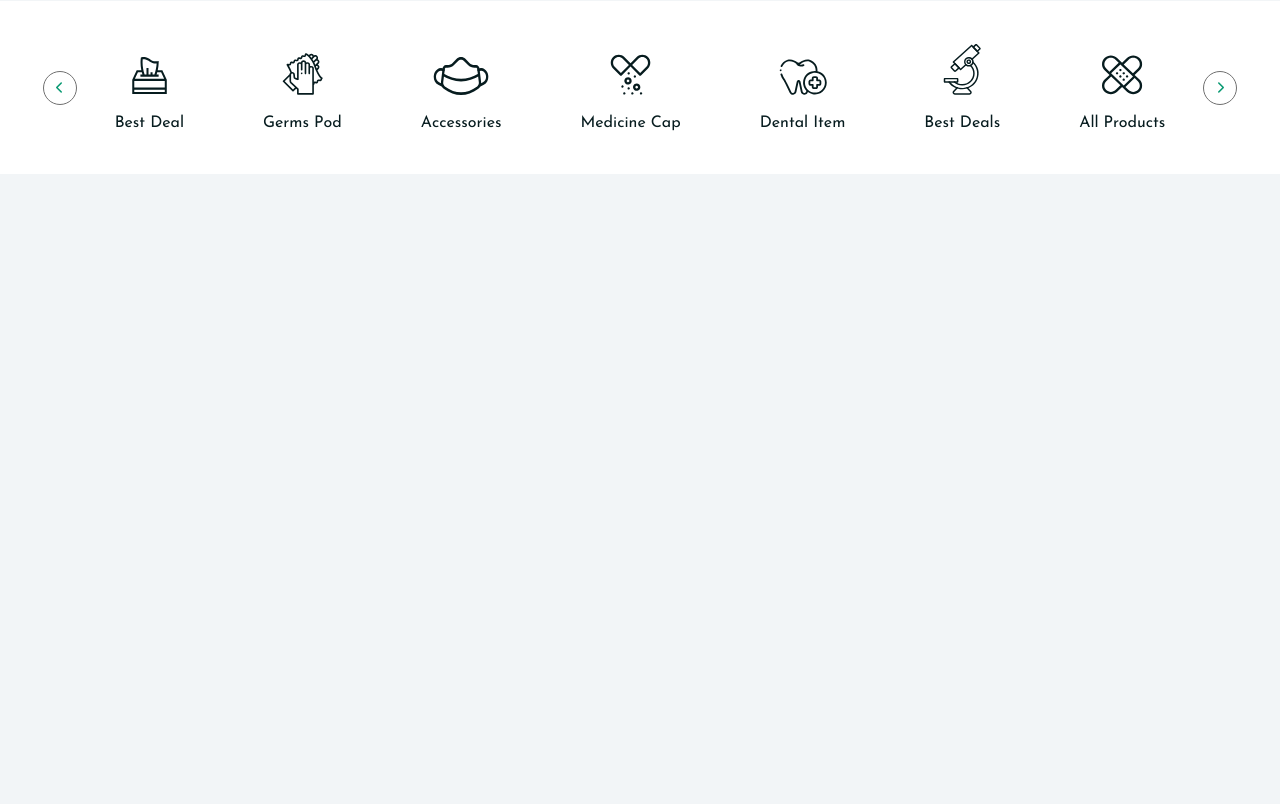
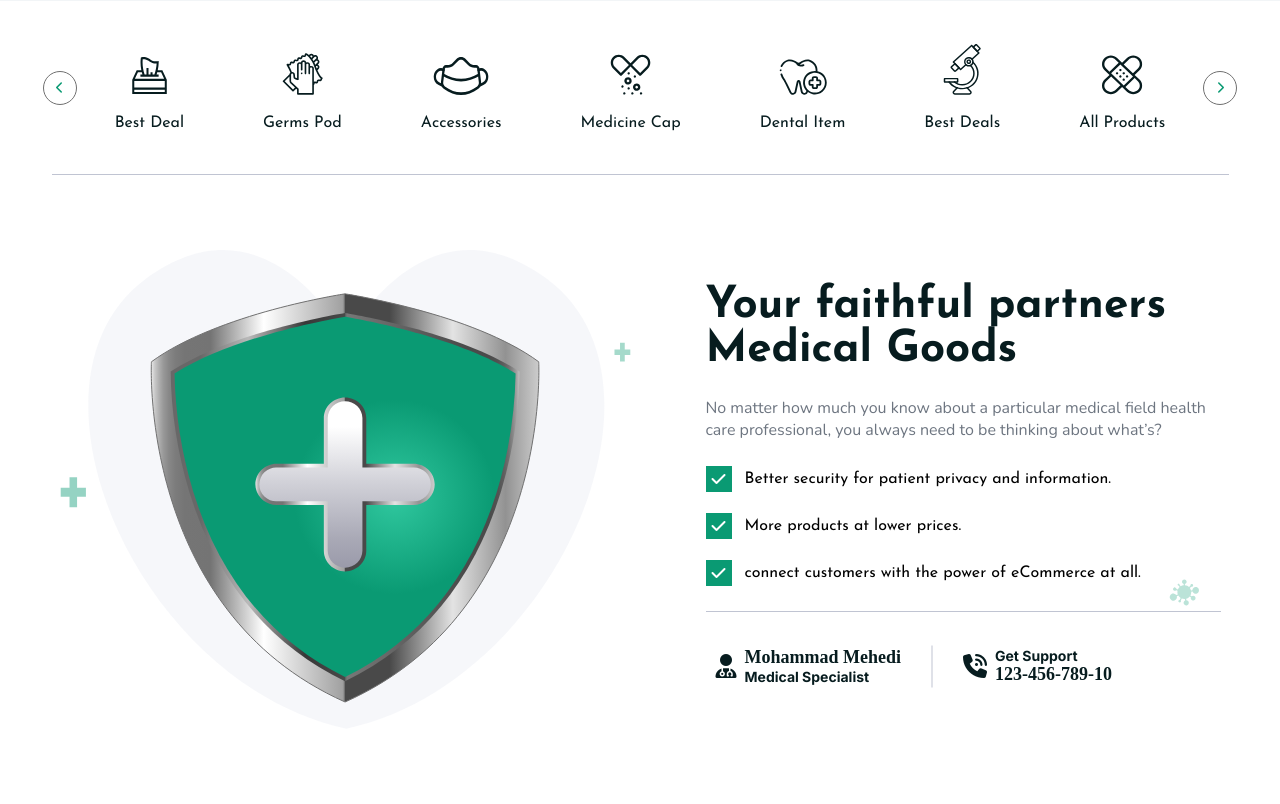
Before and after one commit to malinjr07/medlife-ecom, a PHP site: page / in a window 1280 px wide; the page is wider, and only the part inside the window is pictured. Shown: the part 1035-1839 px from the top of that part. Before the commit the page ends 1209 px from the top of that part, so only its background shows below. Run offline with PHP 8.4, Linux system fonts and the light colour scheme.

Commit message:
Why Us Complete

```diff
--- a/index.html
+++ b/index.html
@@ -109,7 +109,7 @@
           class="categoryItem flex flex-column justify-center align-center"
         >
           <img
-            src="./assets/img/icons/germs-pod-category.svg"
+            src="./assets/icons/germs-pod-category.svg"
             class="categoryIcon"
             alt=""
           />
@@ -120,7 +120,7 @@
           class="categoryItem flex flex-column justify-center align-center"
         >
           <img
-            src="./assets/img/icons/accessories-category.svg"
+            src="./assets/icons/accessories-category.svg"
             class="categoryIcon"
             alt=""
           />
@@ -131,7 +131,7 @@
           class="categoryItem flex flex-column justify-center align-center"
         >
           <img
-            src="./assets/img/icons/medicine-cap-category.svg"
+            src="./assets/icons/medicine-cap-category.svg"
             class="categoryIcon"
             alt=""
           />
@@ -142,7 +142,7 @@
           class="categoryItem flex flex-column justify-center align-center"
         >
           <img
-            src="./assets/img/icons/dental-item-category.svg"
+            src="./assets/icons/dental-item-category.svg"
             class="categoryIcon"
             alt=""
           />
@@ -153,7 +153,7 @@
           class="categoryItem flex flex-column justify-center align-center"
         >
           <img
-            src="./assets/img/icons/best-deal-02-category.svg"
+            src="./assets/icons/best-deal-02-category.svg"
             class="categoryIcon"
             alt=""
           />
@@ -164,7 +164,7 @@
           class="categoryItem flex flex-column justify-center align-center"
         >
           <img
-            src="./assets/img/icons/all-products-category.svg"
+            src="./assets/icons/all-products-category.svg"
             class="categoryIcon"
             alt=""
           />
@@ -175,5 +175,65 @@
         <i class="fa-solid fa-chevron-right"></i>
       </button>
     </section>
+    <div class="line lineBreak"></div>
+    <section class="whyUs flex flex-row justify-center align-center">
+      <img src="./assets/img/why-us.svg" alt="" class="" />
+      <div class="whyUsContent flex flex-column justify-start align-start">
+        <h2 class="heading">Your faithful partners Medical Goods</h2>
+        <p class="content">
+          No matter how much you know about a particular medical field health
+          care professional, you always need to be thinking about what’s?
+        </p>
+        <div class="checklist flex flex-column justify-start align-start">
+          <img src="./assets/icons/covid-icon.svg" alt="" class="covidIcon" />
+          <div class="checkListItem flex flex-row justify-start align-center">
+            <div
+              class="checkListIcon flex flex-row justify-center align-center"
+            >
+              <i class="fa-solid fa-check"></i>
+            </div>
+            <p class="checkListContent">
+              Better security for patient privacy and information.
+            </p>
+          </div>
+          <div class="checkListItem flex flex-row justify-start align-center">
+            <div
+              class="checkListIcon flex flex-row justify-center align-center"
+            >
+              <i class="fa-solid fa-check"></i>
+            </div>
+            <p class="checkListContent">More products at lower prices.</p>
+          </div>
+          <div class="checkListItem flex flex-row justify-start align-center">
+            <div
+              class="checkListIcon flex flex-row justify-center align-center"
+            >
+              <i class="fa-solid fa-check"></i>
+            </div>
+            <p class="checkListContent">
+              connect customers with the power of eCommerce at all.
+            </p>
+          </div>
+        </div>
+        <span class="line whyUsLine"></span>
+        <div class="flex flex-row justify-start align-center contactInfo">
+          <div class="contactItem flex flex-row justify-start align-center">
+            <i class="fa-solid fa-user-doctor"></i>
+            <div class="flex flex-column justify-start align-start">
+              <p class="contactContent">Mohammad Mehedi</p>
+              <p class="contactHeading">Medical Specialist</p>
+            </div>
+          </div>
+          <span class="line vertical contactLine"></span>
+          <div class="contactItem flex flex-row justify-start align-center">
+            <i class="fa-solid fa-phone-volume"></i>
+            <div class="flex flex-column justify-start align-start">
+              <p class="contactHeading">get support</p>
+              <p class="contactContent">123-456-789-10</p>
+            </div>
+          </div>
+        </div>
+      </div>
+    </section>
   </body>
 </html>
--- a/styles/main.css
+++ b/styles/main.css
@@ -3,6 +3,15 @@
   font-family: "Nunito", serif;
   font-family: "Inter", serif;
   */
+
+.line {
+  height: 1px;
+  background: #c0c4d2;
+}
+
+.vertical {
+  transform: rotate(90deg);
+}
 
 button {
   cursor: pointer;
@@ -33,11 +42,6 @@ header .socialIcons {
 header .socialIcons a {
   color: #06071a;
   font-size: 12px;
-}
-
-.line {
-  height: 1px;
-  background: #c0c4d2;
 }
 
 .hero {
@@ -231,3 +235,100 @@ header .socialIcons a {
 .category .categoryList .categoryItem:hover #icon {
   fill: #0a9a73;
 }
+
+.lineBreak {
+  width: 1177px;
+  margin: 0 auto;
+}
+
+.whyUs {
+  padding: 75px 0;
+  gap: 75px;
+}
+
+.whyUs .whyUsContent {
+  gap: 25px;
+}
+.whyUs .whyUsContent .heading {
+  width: 462px;
+  text-align: left;
+  font-weight: 700;
+  font-size: 44px;
+  color: #071c1f;
+}
+
+.whyUs .whyUsContent .content {
+  width: 505px;
+  text-align: left;
+  font-weight: 400;
+  font-size: 16px;
+  color: #6d7580;
+  font-family: 'Nunito', serif;
+}
+
+.whyUs .whyUsContent .checklist {
+  gap: 21px;
+  position: relative;
+}
+.whyUs .whyUsContent .checklist .covidIcon {
+  position: absolute;
+  right: -58px;
+  bottom: -20px;
+}
+
+.whyUs .whyUsContent .checklist .checkListItem {
+  gap: 13px;
+}
+
+.whyUs .whyUsContent .checklist .checkListItem .checkListIcon {
+  width: 26px;
+  aspect-ratio: 1/1;
+  background-color: #0a9a73;
+  color: #fff;
+  font-size: 16px;
+  font-weight: 500;
+}
+
+.whyUs .whyUsContent .whyUsLine {
+  width: 515px;
+}
+
+.whyUs .whyUsContent .contactInfo .contactLine {
+  width: 42px;
+  padding: 0 21px;
+}
+
+.whyUs .whyUsContent .contactInfo .contactItem {
+  padding: 10px;
+  gap: 8px;
+  background: #ffffff;
+  transition: all 0.3s linear;
+  color: #071c1f;
+}
+
+.whyUs .whyUsContent .contactInfo .contactItem .contactHeading {
+  text-transform: capitalize;
+  font-weight: 700;
+  font-size: 14px;
+  color: #071c1f;
+  font-family: 'Inter', serif;
+}
+.whyUs .whyUsContent .contactInfo .contactItem .contactContent {
+  text-transform: capitalize;
+  font-weight: 700;
+  font-size: 18px;
+  font-family: 'Nuinito', serif;
+  color: #071c1f;
+}
+.whyUs .whyUsContent .contactInfo .contactItem i {
+  font-size: 24px;
+  color: #071c1f;
+  transition: all 0.3s linear;
+}
+
+.whyUs .whyUsContent .contactInfo .contactItem:hover {
+  background: #f1f5f7;
+}
+.whyUs .whyUsContent .contactInfo .contactItem:hover i {
+  color: #0a9a73;
+}
```
Also changed, not shown: assets/icons/accessories-category.svg (renamed from assets/img/icons/accessories-category.svg), assets/icons/all-products-category.svg (renamed from assets/img/icons/all-products-category.svg), assets/icons/best-deal-02-category.svg (renamed from assets/img/icons/best-deal-02-category.svg), assets/icons/best-deal-category.svg (renamed from assets/img/icons/best-deal-category.svg), assets/icons/covid-icon.svg (added), assets/icons/dental-item-category.svg (renamed from assets/img/icons/dental-item-category.svg), assets/icons/germs-pod-category.svg (renamed from assets/img/icons/germs-pod-category.svg), assets/icons/medicine-cap-category.svg (renamed from assets/img/icons/medicine-cap-category.svg), assets/icons/users.svg (renamed from assets/img/icons/users.svg), assets/img/why-us.svg (added), 1 other file.
